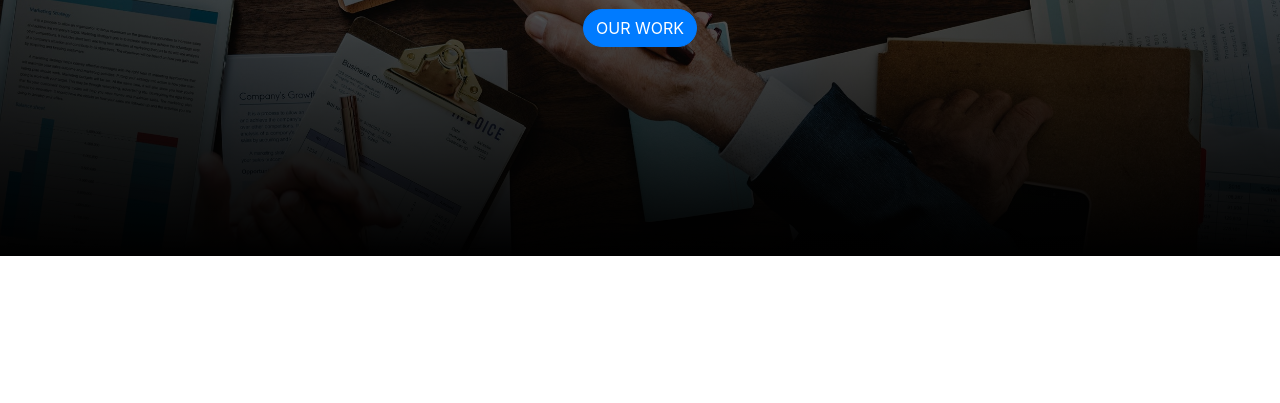
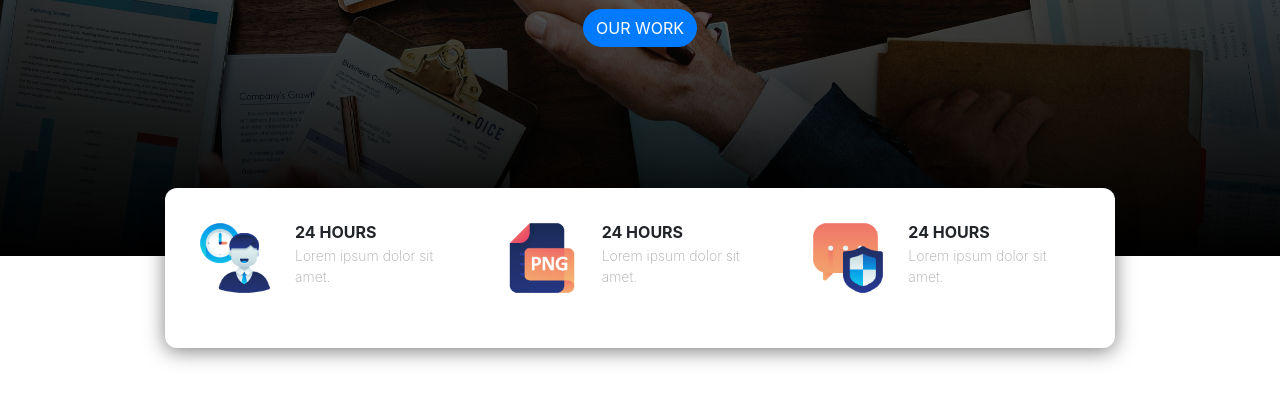
Before and after one commit to chaerulanwar428/landingpagebootstrap4, a plain HTML site: page index.html in a window 1280 px wide. Shown: the part 383-786 px from the top of the page. Drawn offline with nearby package versions, Linux system fonts and the light colour scheme; a web font is replaced by a local one.

Commit message:
menambahkan bagian info panel di website

```diff
--- a/index.html
+++ b/index.html
@@ -42,6 +42,37 @@
 		</div>
 		<!-- akhir jumbotron -->
 
+		<!-- container -->
+		<div class="container">
+
+			<!-- info panel -->
+			<div class="row justify-content-center">
+				<div class="col-10 info-panel">
+					<div class="row">
+							<div class="col-lg">
+								<img src="img/employee.png" class="float-left">
+								<h4>24 Hours</h4>
+								<p>Lorem ipsum dolor sit amet.</p>
+							</div>
+							<div class="col-lg">
+								<img src="img/hires.png" class="float-left">
+								<h4>24 Hours</h4>
+								<p>Lorem ipsum dolor sit amet.</p>
+							</div>
+							<div class="col-lg">
+								<img src="img/security.png" class="float-left">
+								<h4>24 Hours</h4>
+								<p>Lorem ipsum dolor sit amet.</p>
+							</div>
+					</div>
+				</div>
+			</div>
+
+
+		</div>
+
+		<!-- akhir container -->
+
     <!-- Optional JavaScript; choose one of the two! -->
 
     <!-- Option 1: jQuery and Bootstrap Bundle (includes Popper) -->
--- a/style.css
+++ b/style.css
@@ -45,6 +45,36 @@
     font-weight: 500;
 }
 
+/* info panel */
+
+.info-panel{
+    box-shadow: 0 3px 20px rgba(0,0,0,0.5);
+    border-radius: 12px;
+    margin-top: -100px;
+    background-color: white;
+    padding: 30px;
+}
+
+.info-panel img{
+    width: 80px;
+    height: 80px;;
+    margin-right: 20px ;
+    margin-bottom: 20px;
+}
+
+.info-panel h4{
+    font-size: 16px;
+    text-transform: uppercase;
+    font-weight: bold;
+    margin-top: 5px;
+
+}
+.info-panel p{
+    font-size: 14px;
+    color:#acacac;
+    margin-top:-5px;
+    font-weight: 200;
+}
 /* utility */
 .tombol{
     text-transform: uppercase;
```
